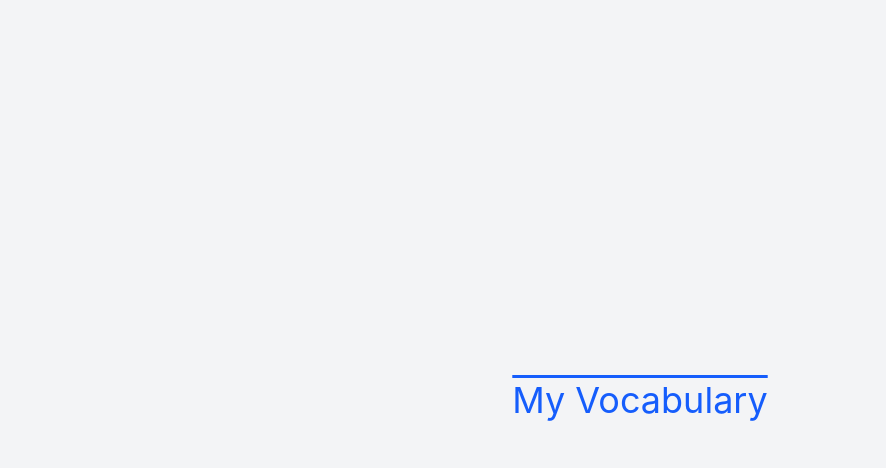
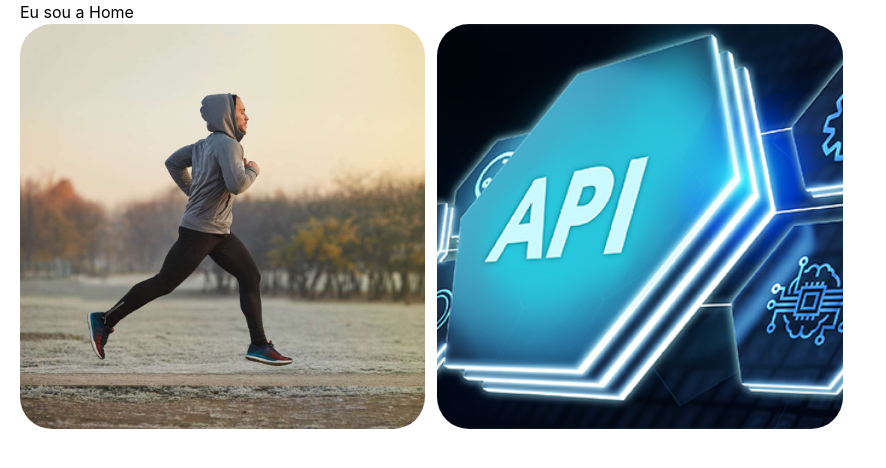
Before and after one commit to AdrianaRoza/my-vocabulary, a React (Vite) app: page / in a window 1280 px wide. Shown: the top 468 px of the page, without its empty margins (0-886 px from the left). Built offline with nearby package versions, Linux system fonts and the light colour scheme.

Commit message:
feat: example grid1

```diff
--- a/src/App.tsx
+++ b/src/App.tsx
@@ -1,14 +1,11 @@
+import Home from "./pages/Home"
 
 function App() {
 
 
   return (
     <>
-      <div className="min-h-screen bg-gray-100 flex items-center justify-center">
-        <h1 className="text-4xl overline text-blue-600">
-          My Vocabulary
-        </h1>
-      </div>
+      <Home />
     </>
   )
 }
--- /dev/null
+++ b/src/components/Card.tsx
@@ -0,0 +1,22 @@
+import type { Word } from "../types/word"
+
+interface CardProps {
+  word: Word
+}
+
+const Card = ({word}: CardProps) => {
+	return (
+		<div
+			className=""
+		>
+			<img
+				src={word.image.url}
+				alt={word.image.name}
+				className="w-full h-full object-cover rounded-4xl
+				transition duration-700 ease-in-out hover:scale-105"
+			/>
+		</div>
+	)
+}
+
+export default Card
--- /dev/null
+++ b/src/components/Grid.tsx
@@ -0,0 +1,21 @@
+import { words } from "../mock/words"
+import Card from "./Card"
+
+
+const Grid = () => {
+	return (
+		<div
+      className="grid grid-cols-3 gap-3"
+    >
+      {
+        words.map((word) => (
+          <Card
+            word={word}
+          />
+        ))
+      }
+		</div>
+	)
+}
+
+export default Grid
--- /dev/null
+++ b/src/mock/words.ts
@@ -0,0 +1,28 @@
+import type { Word } from "../types/word";
+import run from "../assets/run.jpg";
+import api from "../assets/api-integration-logistics.png"
+
+export const words: Word[] = [
+  {
+    id: "axftri01",
+    english: "run",
+    portuguese: "correr",
+    image: {
+      id: "iddaimage",
+      name: "run",
+      url: run,
+    },
+    urlAudio: "pathOfSound",
+  },
+  {
+    id: "axftri02",
+    english: "api",
+    portuguese: "api",
+    image: {
+      id: "iddaimage02",
+      name: "api",
+      url: api,
+    },
+    urlAudio: "pathOfSound",
+  },
+];
--- /dev/null
+++ b/src/pages/Home.tsx
@@ -0,0 +1,12 @@
+import Grid from "../components/Grid"
+
+const Home = () => {
+	return (
+		<div className="px-5">
+			Eu sou a Home
+			<Grid />
+		</div>
+	)
+}
+
+export default Home
--- /dev/null
+++ b/src/types/image.ts
@@ -0,0 +1,5 @@
+export interface Image {
+  id: string
+  name: string
+  url?: string
+}
--- /dev/null
+++ b/src/types/word.ts
@@ -0,0 +1,9 @@
+import type { Image } from "./image";
+
+export interface Word {
+  id: string;
+  english: string;
+  portuguese: string;
+  image: Image;
+  urlAudio: string;
+}
```
Also changed, not shown: src/assets/api-integration-logistics.png (added), src/assets/run.jpg (added).
